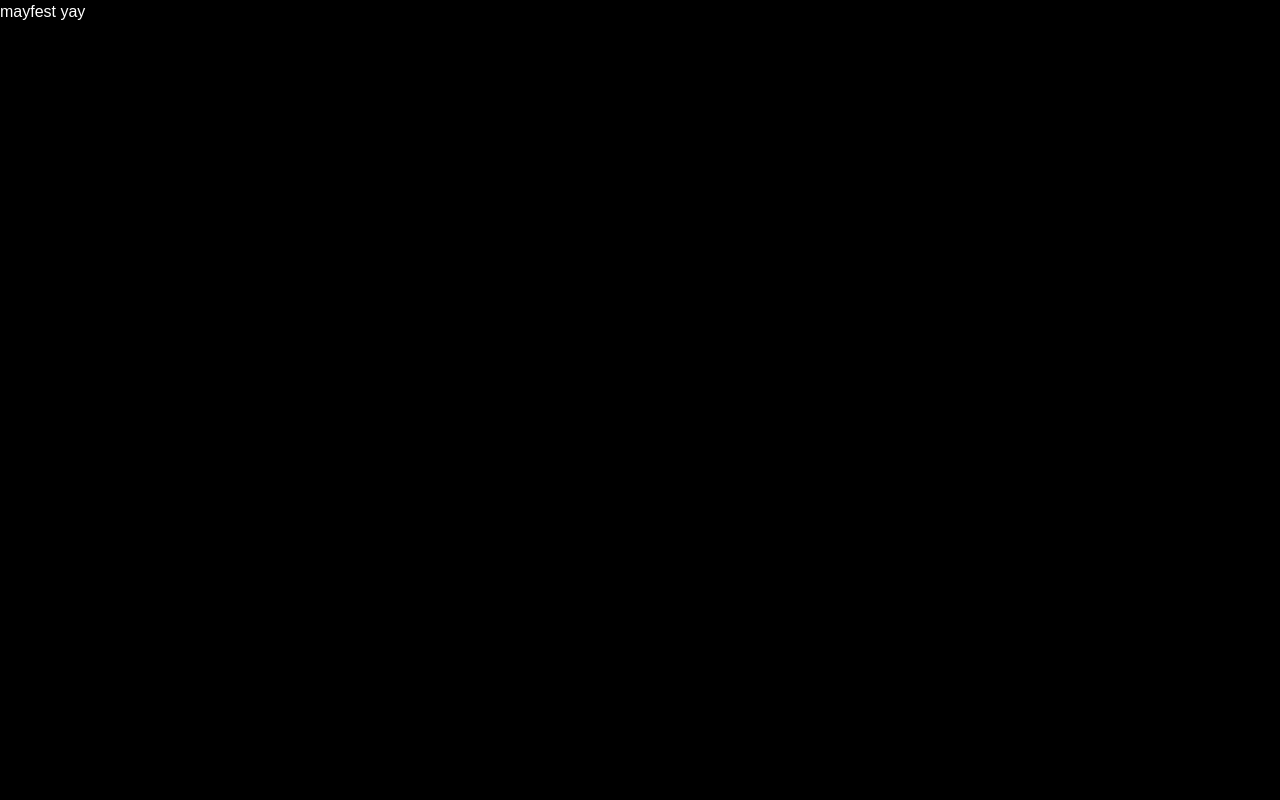
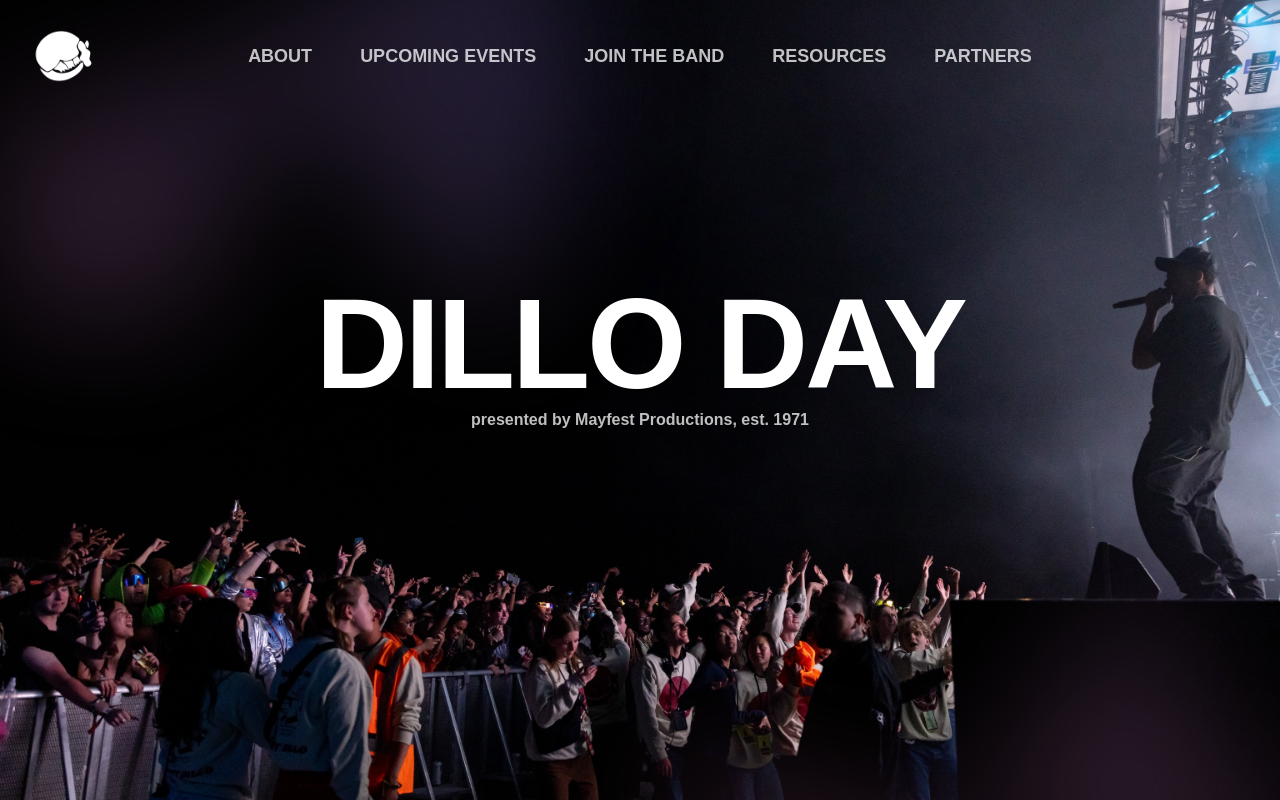
Before and after one commit to mayfest/mayfestproductions.com, a Next.js app: page / in a window 1280 px wide. Built offline with nearby package versions, Linux system fonts and the light colour scheme.

Commit message:
Navigation bar with routing

```diff
--- a/src/app/page.tsx
+++ b/src/app/page.tsx
@@ -1,9 +1,84 @@
 // import TeamBadges from "@/components/team-badges";
+
+import { getHrefProps, navigation } from '@/lib/directory';
 
 export default function Home() {
   return (
     <>
-      <h1 className='text-white'>mayfest yay</h1>
+      <div className="h-screen bg-gray-900">
+      <header className="absolute inset-x-0 top-0 z-50">
+        <nav className="flex items-center justify-between p-6 lg:px-8">
+          <div className="flex lg:flex-1">
+            <a href="#" className="-m-1.5 p-1.5">
+              <img
+                className="h-16 w-auto"
+                src="/dillo.png"
+                alt="Dillo Day Logo"
+              />
+            </a>
+          </div>
+          <div className="hidden lg:flex lg:gap-x-12 justify-start">
+          {navigation.map((item, i) => (
+              <a
+                key={`nav-item-${i}`}
+                className="text-lg font-semibold leading-6 text-white opacity-75 transition-all duration-150 hover:opacity-100"
+                style={{ fontFamily: "'Givonic Thin', sans-serif" }}
+                {...getHrefProps(item.href)}
+              >
+                {item.name}
+              </a>
+            ))}
+          </div>
+          <div className="hidden lg:flex lg:flex-1 lg:justify-end"></div>
+        </nav>
+      </header>
+
+      <div className="h-full relative isolate overflow-hidden pt-14">
+        <img
+          src="/background.jpg"
+          alt="Background Image"
+          className="absolute inset-0 -z-10 h-full w-full object-cover"
+        />
+        <div className="absolute inset-x-0 -top-40 -z-10 transform-gpu overflow-hidden blur-3xl sm:-top-[360px]">
+          <div
+            className="relative left-[calc(50%-11rem)] aspect-[1155/678] w-[36.125rem] -translate-x-1/2 rotate-[30deg] bg-gradient-to-tr from-[#ff80b5] to-[#9089fc] opacity-20 sm:left-[calc(40%-30rem)] sm:w-[72.1875rem]"
+            style={{
+              clipPath:
+                'polygon(74.1% 44.1%, 100% 61.6%, 97.5% 26.9%, 85.5% 0.1%, 80.7% 2%, 72.5% 32.5%, 60.2% 62.4%, 52.4% 68.1%, 47.5% 58.3%, 45.2% 34.5%, 27.5% 76.7%, 0.1% 64.9%, 17.9% 100%, 27.6% 76.8%, 76.1% 97.7%, 74.1% 44.1%)',
+            }}
+          />
+        </div>
+        <div className="mx-auto w-[70%] py-32 sm:py-48 lg:py-56">
+          <div className="text-center">
+            {/* <p className="font-bold text-white opacity-75 text-glow">
+              Welcome to
+            </p> */}
+            <h1 className="text-4xl font-extrabold tracking-tight text-white sm:text-9xl text-glow">
+              DILLO DAY
+            </h1>
+            <p className="font-bold text-white opacity-75 text-glow">
+              presented by Mayfest Productions, est. 1971
+            </p>
+          </div>
+        </div>
+        <div className="absolute inset-x-0 top-[calc(100%-13rem)] -z-10 transform-gpu overflow-hidden blur-3xl sm:top-[calc(100%-30rem)]">
+          <div
+            className="relative left-[calc(50%+3rem)] aspect-[1155/678] w-[36.125rem] -translate-x-1/2 bg-gradient-to-tr from-[#ff80b5] to-[#9089fc] opacity-20 sm:left-[calc(50%+36rem)] sm:w-[72.1875rem]"
+            style={{
+              clipPath:
+                'polygon(74.1% 44.1%, 100% 61.6%, 97.5% 26.9%, 85.5% 0.1%, 80.7% 2%, 72.5% 32.5%, 60.2% 62.4%, 52.4% 68.1%, 47.5% 58.3%, 45.2% 34.5%, 27.5% 76.7%, 0.1% 64.9%, 17.9% 100%, 27.6% 76.8%, 76.1% 97.7%, 74.1% 44.1%)',
+            }}
+          />
+        </div>
+        <button
+          className="absolute bottom-16 left-1/2 -translate-x-1/2 text-center opacity-50 transition-all duration-300 hover:translate-y-2 hover:opacity-100"
+
+        >
+
+        </button>
+
+      </div>
+    </div>
     </>
   );
 }
--- /dev/null
+++ b/src/lib/directory.ts
@@ -0,0 +1,22 @@
+interface NavigationItem {
+  name: string;
+  href: string;
+}
+
+export const navigation: NavigationItem[] = [
+  { name: 'ABOUT', href: '#about' },
+  { name: 'UPCOMING EVENTS', href: '#upcoming-events' },
+  { name: 'JOIN THE BAND', href: '#join-the-band' },
+  { name: 'RESOURCES', href: '#resources' },
+  { name: 'PARTNERS', href: '#partners' },
+  // { name: 'SUPPORT', href: 'https://support.dilloday.com' },
+];
+
+export function getHrefProps(href: string) {
+  const isExternal = href.startsWith('https://') || href.startsWith('http://');
+  return {
+    href,
+    target: isExternal ? '_blank' : undefined,
+    rel: isExternal ? 'noreferrer' : undefined,
+  };
+}
```
Also changed, not shown: public/Background.jpg (added), public/Dillo.png (added).
